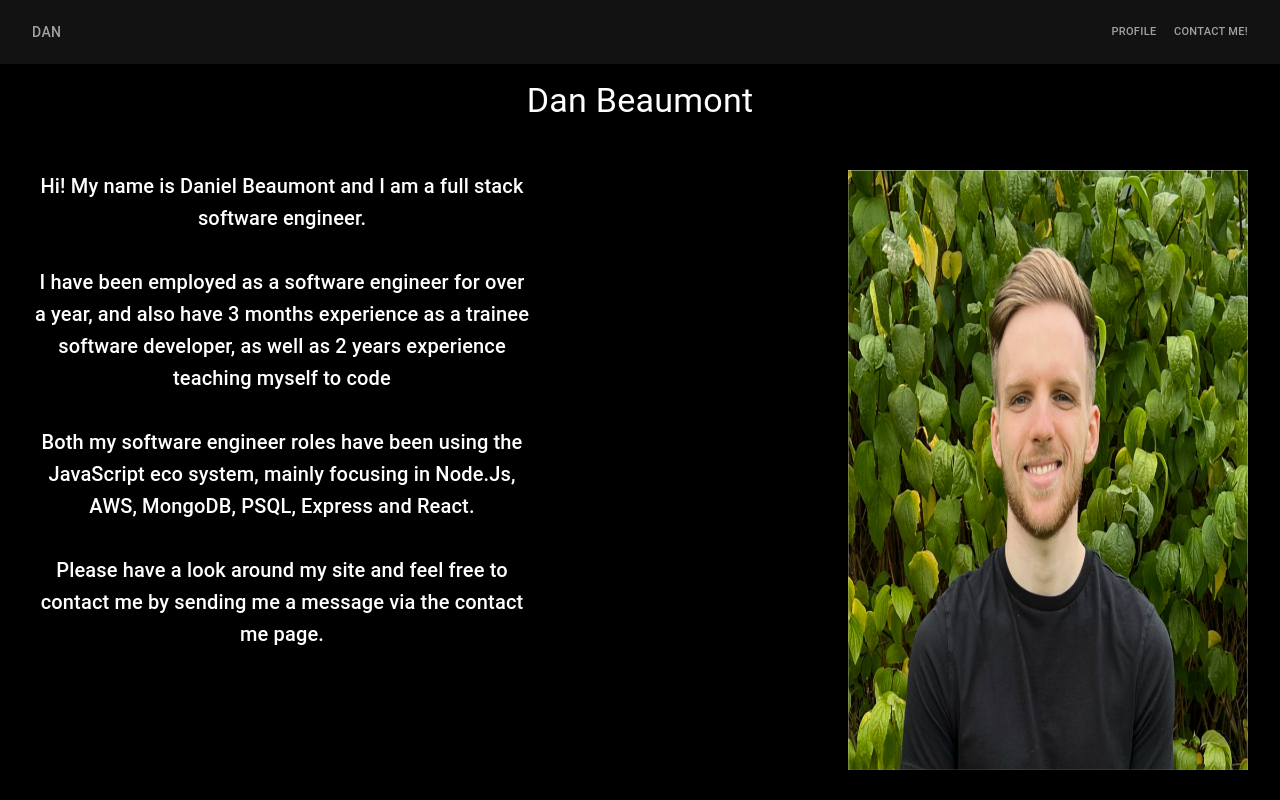
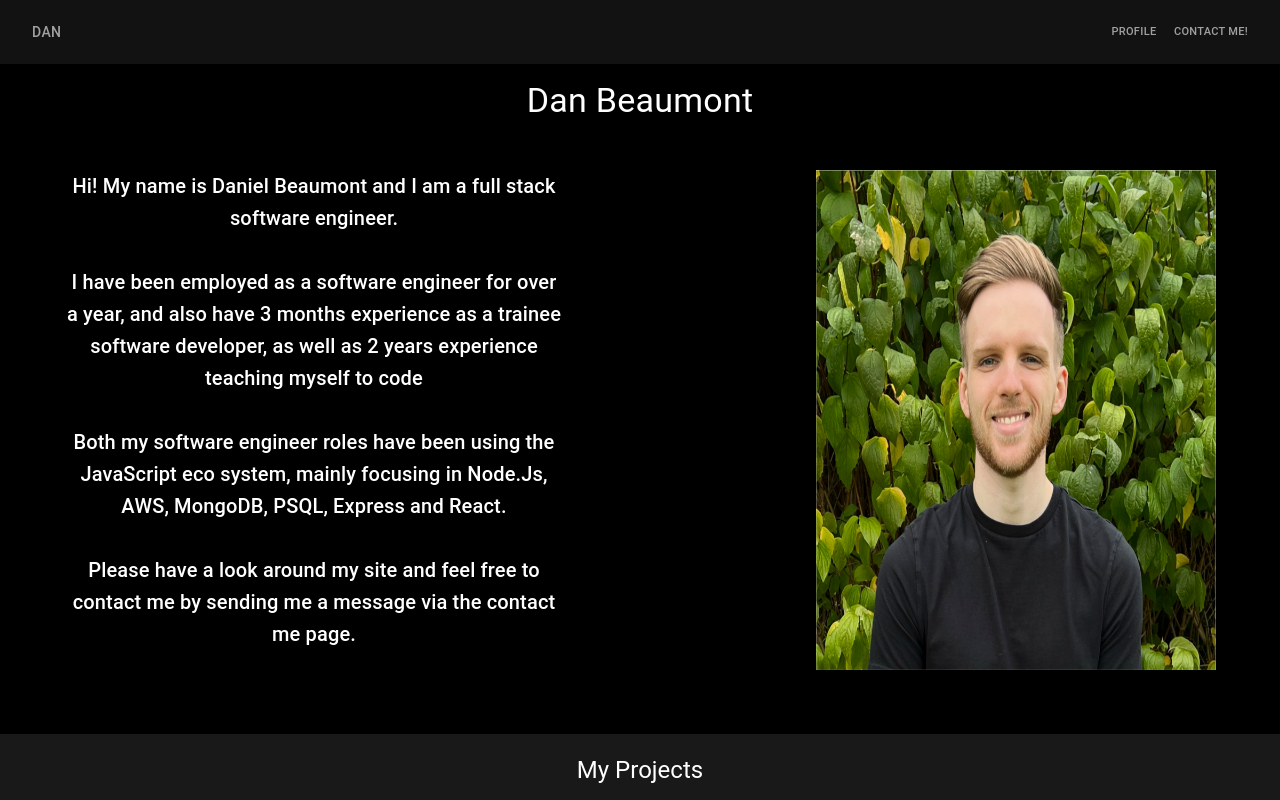
Before and after one commit to danbeaumont95/Dan-Beaumont-Portfolio, a React (Create React App) app: page / in a window 1280 px wide. Shown: the top 800 px of the page. Built offline with nearby package versions, Linux system fonts and the light colour scheme; no server answers.

Commit message:
made homepage more responsive for all screen sizes

```diff
--- a/src/Components/HomePage.tsx
+++ b/src/Components/HomePage.tsx
@@ -6,10 +6,25 @@ import { Typography } from '@material-ui/core';
 const useStyles = makeStyles((theme) => ({
   allContent: {
     height: '100vh',
+    ['@media (max-width:600px)']: {
+      marginBottom: theme.spacing(4),
+      height: '100%'
+    },
+    ['@media (min-width:800px)']: {
+      marginBottom: theme.spacing(8),
+      height: '100%'
+    },
   },
   imageAndText: {
     display: 'flex',
+    flexDirection: 'row-reverse',
     justifyContent: 'space-between',
+    ['@media (max-width:800px)']: {
+      display: 'flex',
+      flexDirection: 'column',
+      alignItems: 'center',
+      justifyContent: 'center',
+    },
   },
   title: {
     color: 'white',
@@ -20,11 +35,34 @@ const useStyles = makeStyles((theme) => ({
     color: 'white',
     textAlign: 'center',
     maxWidth: '500px',
-    marginLeft: theme.spacing(4)
+    marginLeft: theme.spacing(8),
+    ['@media (max-width:800px)']: {
+      marginLeft: theme.spacing(4),
+      marginRight: theme.spacing(4),
+      marginTop: theme.spacing(4)
+    },
+    ['@media (max-width:1000px)']: {
+      marginLeft: theme.spacing(2),
+      marginRight: theme.spacing(2),
+      marginTop: theme.spacing(4)
+    },
   },
   image: {
-    marginRight: theme.spacing(4)
-
+    marginRight: theme.spacing(8),
+    ['@media (max-width:500px)']: {
+      width: '250px',
+      height: '400px',
+      marginRight: 0
+    },
+    ['@media (max-width:800px)']: {
+      width: '350px',
+      height: '400px',
+      marginRight: 0
+    },
+    ['@media (max-width:1000px)']: {
+      marginRight: theme.spacing(2),
+      marginLeft: theme.spacing(2)
+    },
   }
 }));
 export const HomePage: () => JSX.Element = () => {
@@ -33,6 +71,7 @@ export const HomePage: () => JSX.Element = () => {
     <div className={classes.allContent}>
       <Typography variant='h4' className={classes.title}>Dan Beaumont</Typography>
       <div className={classes.imageAndText}>
+        <img src={DanPhoto} alt="nothing" height="500px" width="400px" className={classes.image} />
         <Typography variant='h6' className={classes.about}>
           Hi! My name is Daniel Beaumont and I am a full stack software engineer.
           <br /> <br />
@@ -42,7 +81,6 @@ export const HomePage: () => JSX.Element = () => {
           <br /> <br />
           Please have a look around my site and feel free to contact me by sending me a message via the contact me page.
         </Typography>
-        <img src={DanPhoto} alt="nothing" height="600px" width="400px" className={classes.image} />
       </div>
 
     </div>
--- a/src/Components/Languages.tsx
+++ b/src/Components/Languages.tsx
@@ -16,6 +16,13 @@ const useStyles = makeStyles((theme) => ({
   techStack: {
     color: 'white',
     marginTop: theme.spacing(2)
+  },
+  imageList: {
+    ['@media (max-width:900px)']: {
+      display: 'flex',
+      alignItems: 'center',
+      justifyContent: 'center',
+    },
   }
 }));
 
@@ -66,7 +73,7 @@ export const Languages = (props) => {
           Tech Stack Used
         </Typography>
 
-        <ImageList>
+        <ImageList className={classes.imageList}>
           {languages.length && languages.join().split(',').map((el) => (
             <Language language={el} icon={getIconImage(el)} />
           ))}
--- a/src/Components/Projects.tsx
+++ b/src/Components/Projects.tsx
@@ -23,6 +23,9 @@ const useStyles = makeStyles((theme) => ({
   allContent: {
     height: '100vh',
     backgroundColor: '#191919',
+    ['@media (max-width:950px)']: {
+      height: '100%'
+    },
   },
   container: {
     display: 'flex',
@@ -47,10 +50,17 @@ const useStyles = makeStyles((theme) => ({
     justifyContent: 'center',
     alignContent: 'center',
     alignItems: 'center',
+    ['@media (max-width:900px)']: {
+      flexDirection: 'column',
+    },
   },
   projectImage: {
     height: '200px',
-    width: '250px'
+    width: '250px',
+    ['@media (min-width:600px) and (max-width:900px)']: {
+      height: '300px',
+      width: '500px',
+    },
   },
   card: {
     display: 'flex',
@@ -59,6 +69,22 @@ const useStyles = makeStyles((theme) => ({
     border: '2px solid #191919',
     height: '550px',
     backgroundColor: 'black',
+    ['@media (max-width:400px)']: {
+      width: '300px',
+    },
+    ['@media (max-width:600px)']: {
+      marginLeft: theme.spacing(1),
+      marginRight: theme.spacing(1),
+      height: '100%',
+      padding: 0,
+    },
+    ['@media (min-width:600px) and (max-width:900px)']: {
+      marginLeft: theme.spacing(1),
+      marginRight: theme.spacing(1),
+      height: '100%',
+      padding: 0,
+      width: '600px'
+    },
   },
   cardContent: {
     paddingTop: theme.spacing(2),
@@ -67,7 +93,12 @@ const useStyles = makeStyles((theme) => ({
   box: {
     backgroundColor: '#191919',
     padding: '20px',
-    boxShadow: '0 4px 8px 0 rgba(0, 0, 0, 0.2), 0 6px 20px 0 rgba(0, 0, 0, 0.19)'
+    boxShadow: '0 4px 8px 0 rgba(0, 0, 0, 0.2), 0 6px 20px 0 rgba(0, 0, 0, 0.19)',
+    ['@media (max-width:900px)']: {
+      paddingTop: '20px',
+      paddingLeft: 0,
+      paddingRight: 0
+    },
   },
   projectName: {
     color: 'white',
--- a/src/Components/Skills.tsx
+++ b/src/Components/Skills.tsx
@@ -18,7 +18,8 @@ import MaterialUiIcon from '../Images/materialui.png';
 const useStyles = makeStyles((theme) => ({
   allContent: {
     height: '100%',
-    backgroundColor: 'black'
+    backgroundColor: 'black',
+
   },
   backAndFront: {
     marginTop: theme.spacing(2),
@@ -36,10 +37,22 @@ const useStyles = makeStyles((theme) => ({
     marginLeft: theme.spacing(4)
   },
   backEnd: {
-    marginLeft: '35%'
+    marginLeft: '35%',
+    ['@media (max-width:500px)']: {
+      marginLeft: theme.spacing(2)
+    },
+    ['@media (min-width:500px) and (max-width:900px)']: {
+      marginLeft: '25%',
+    },
   },
   frontEnd: {
-    marginRight: '35%'
+    marginRight: '35%',
+    ['@media (max-width:500px)']: {
+      marginRight: theme.spacing(2)
+    },
+    ['@media (min-width:500px) and (max-width:900px)']: {
+      marginRight: '25%',
+    },
   },
   text: {
     color: 'white'
```
